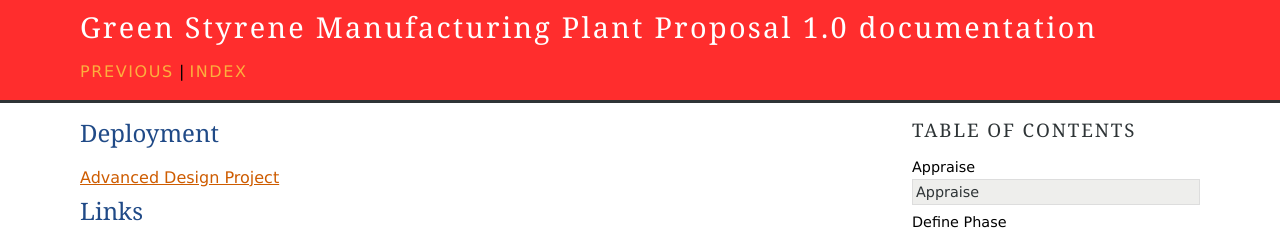
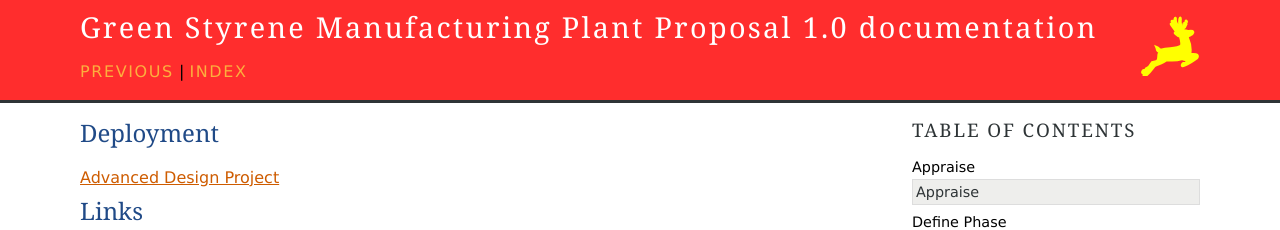
Before and after one commit to nickcafferry/Advanced-Design-Project-Green-Styrene-Manufacturing-Plant-Proposal, a Sphinx documentation site: the page built from source/links.rst, in a window 1280 px wide. Shown: the top 230 px of the page. Built offline with Sphinx 7.4.7, drawn with Linux system fonts in a browser that asks for light colours; pages that are not in the unit, such as notebooks, are missing from menus.

Commit message:
Update conf.py

```diff
--- a/source/conf.py
+++ b/source/conf.py
@@ -35,6 +35,8 @@ pygments_style = 'default'
 
 html_static_path = ['assets']
 html_theme = 'agogo'
+html_logo = 'GCC.svg'
+html_favicon = 'GCC.svg'
 html_theme_options = {
     'footerbg ': '#FFFF93',
     'headerbg': '#FF2D2D',
```
